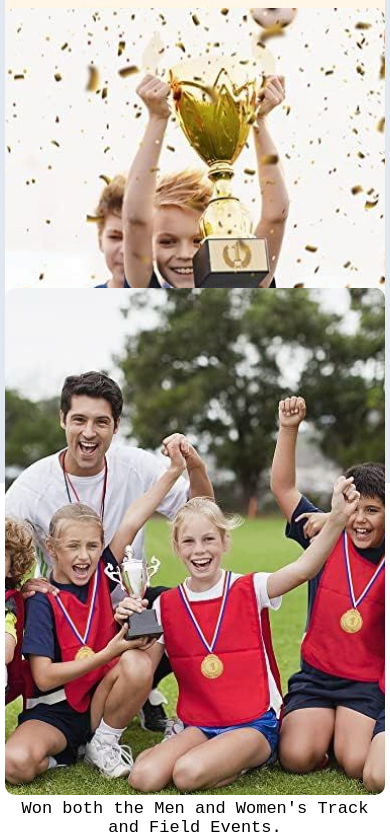
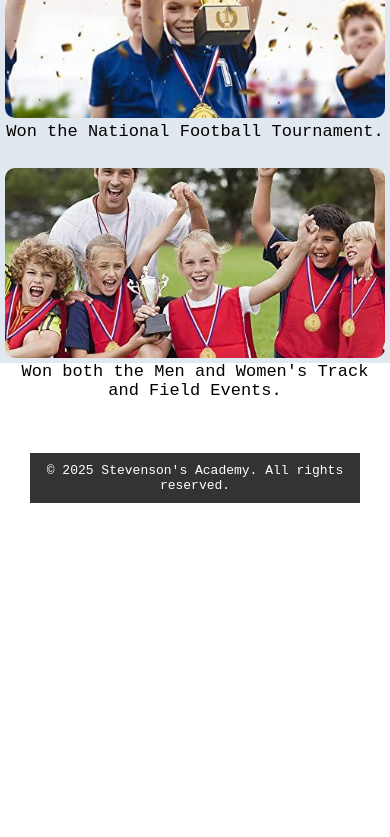
Before and after one commit to stephen-chinekeboy/school-website, a plain HTML site: page index.html in a window 390 px wide. Shown: the part 2933-3770 px from the top of the page. After the commit the page ends 3466 px from the top, so only its background shows below. Drawn offline with Linux system fonts and the light colour scheme.

Commit message:
some changes on responsiveness

```diff
--- a/styles/style.css
+++ b/styles/style.css
@@ -277,9 +277,6 @@ footer {
 
   .environment {
     row-gap: 50px;
-  } .environment img {
-    height: 100%;
-    width: 100%;
   }
 
   .environs {
@@ -289,10 +286,12 @@ footer {
   .achievements {
     display: flex;
     flex-direction: column;
-    gap: 80px;
+    gap: 40px;
     /* row-gap: 90px; */
   } .achievements img {
-    height: 60vh;
+    height: 100%;
+    width: 100%;
+    /* height: 60vh; */
   } .achievements p {
     font-size: 17px;
   }
@@ -302,7 +301,7 @@ footer {
   }
 
   footer {
-    margin-top: 120px;
+    margin-top: 90px;
     font-size: 13px;
     padding: 10px;
   }
```
